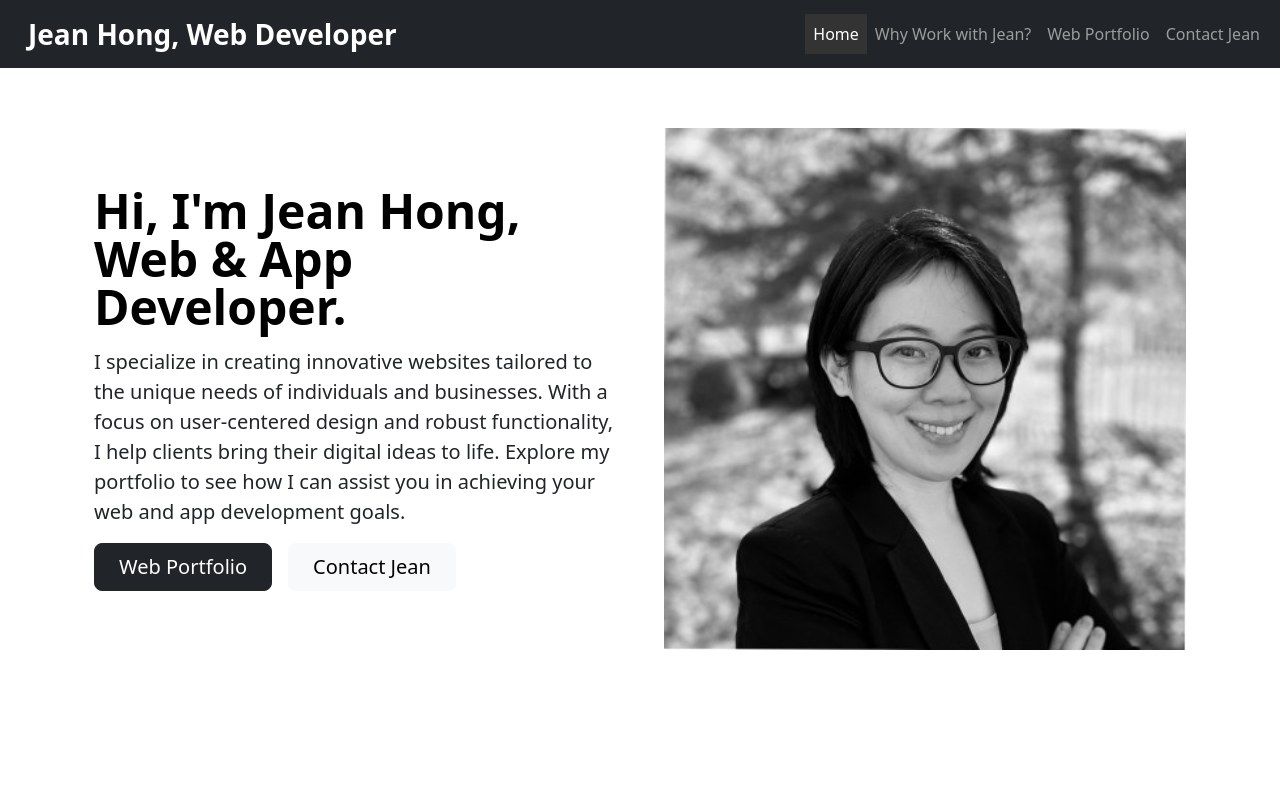
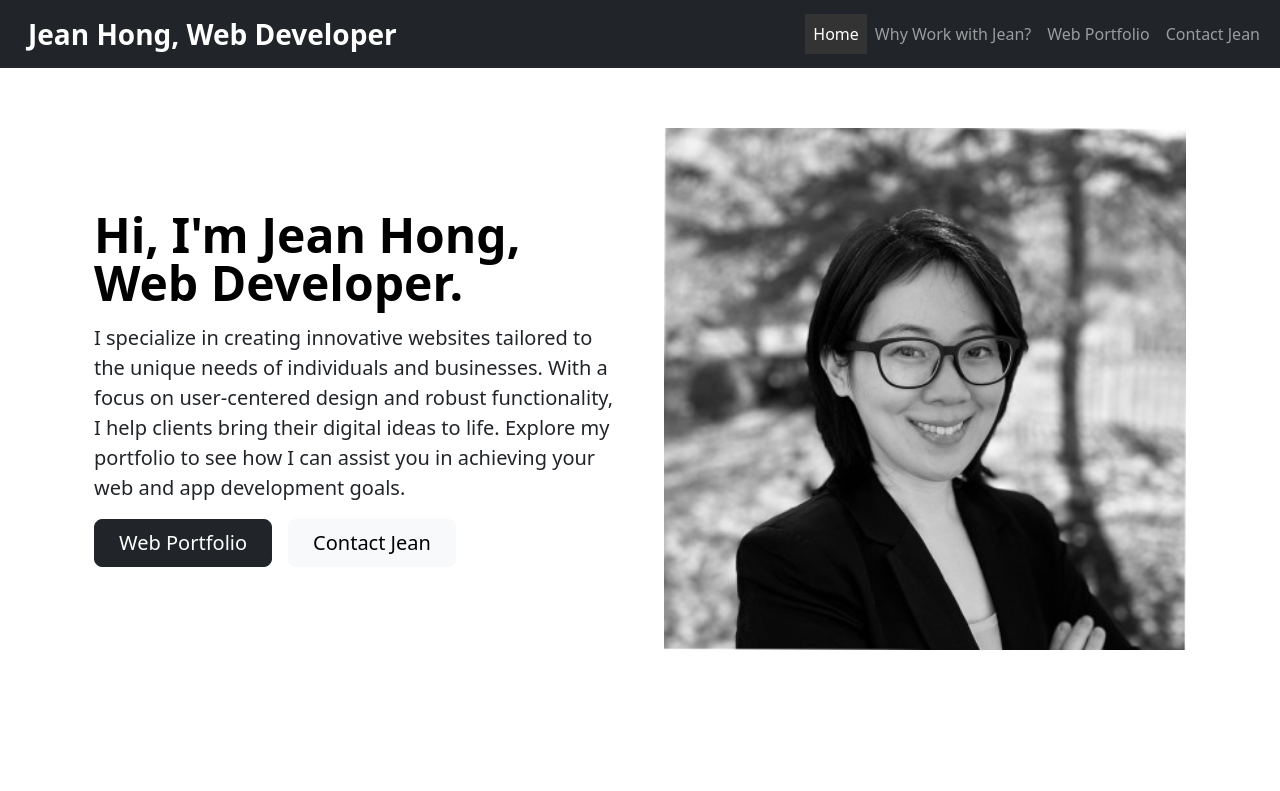
Before and after one commit to SJH33/JeanHong.Net-New, a plain HTML site: page index.html in a window 1280 px wide. Shown: the top 791 px of the page. Drawn offline with nearby package versions, Linux system fonts and the light colour scheme; files whose address does not match are found by name.

Commit message:
Update index.html

```diff
--- a/index.html
+++ b/index.html
@@ -59,7 +59,7 @@
                 <img src="./profilephoto.jpeg" class="d-block mx-lg-auto img-fluid" alt="Jean Hong" width="700" height="500" loading="lazy">
             </div>
             <div class="col-lg-6">
-                <h1 class="display-5 fw-bold text-body-emphasis lh-1 mb-3">Hi, I'm Jean Hong, <br> <span class="emphasize">Web & App Developer.</span></h1>
+                <h1 class="display-5 fw-bold text-body-emphasis lh-1 mb-3">Hi, I'm Jean Hong, <br> <span class="emphasize">Web Developer.</span></h1>
                 <p class="lead">I specialize in creating innovative websites tailored to the unique needs of individuals and businesses. With a focus on user-centered design and robust functionality, I help clients bring their digital ideas to life. Explore my portfolio to see how I can assist you in achieving your web and app development goals.</p>
                 <div class="d-grid gap-2 d-md-flex justify-content-md-start">
                 <button type="button" class="btn btn-dark btn-lg px-4 me-md-2">Web Portfolio</button>
```
